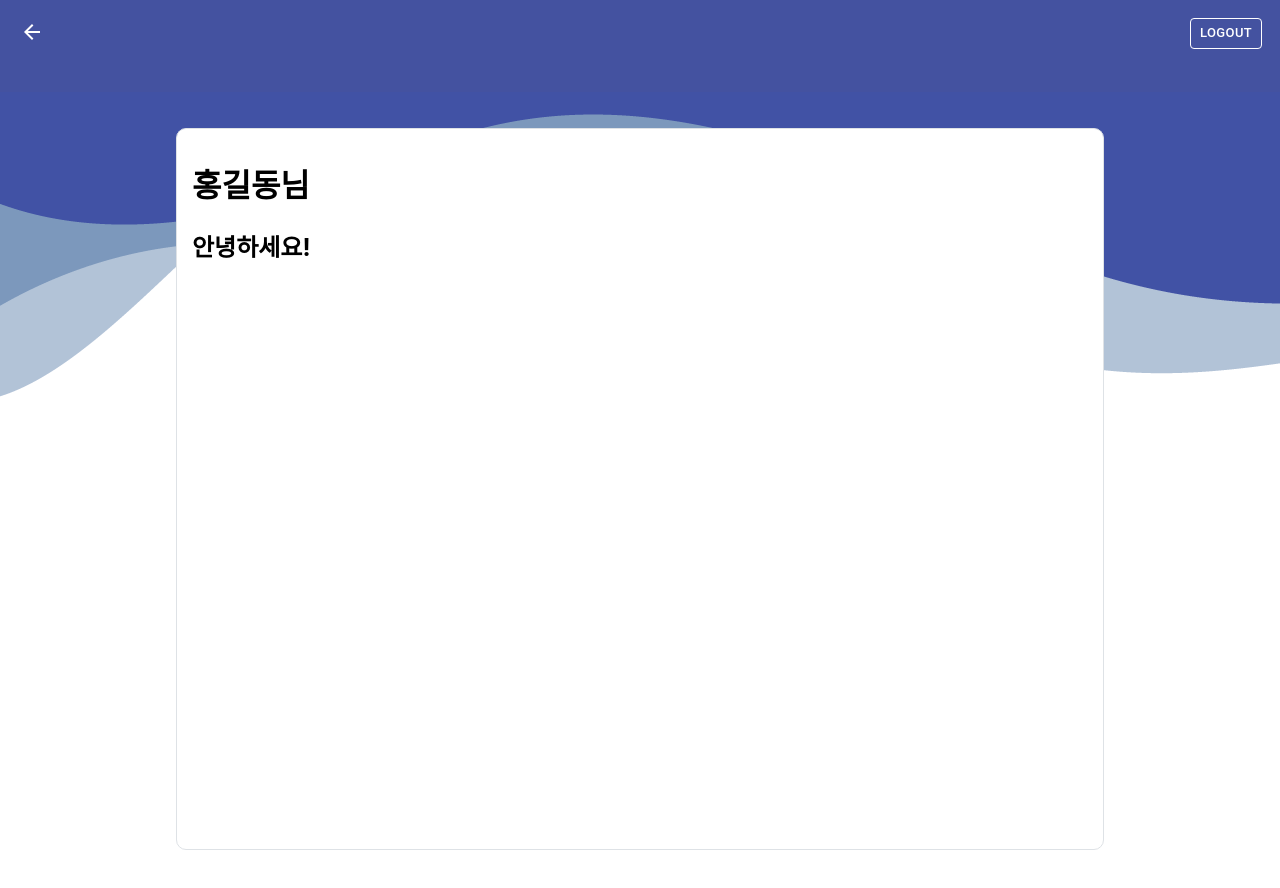
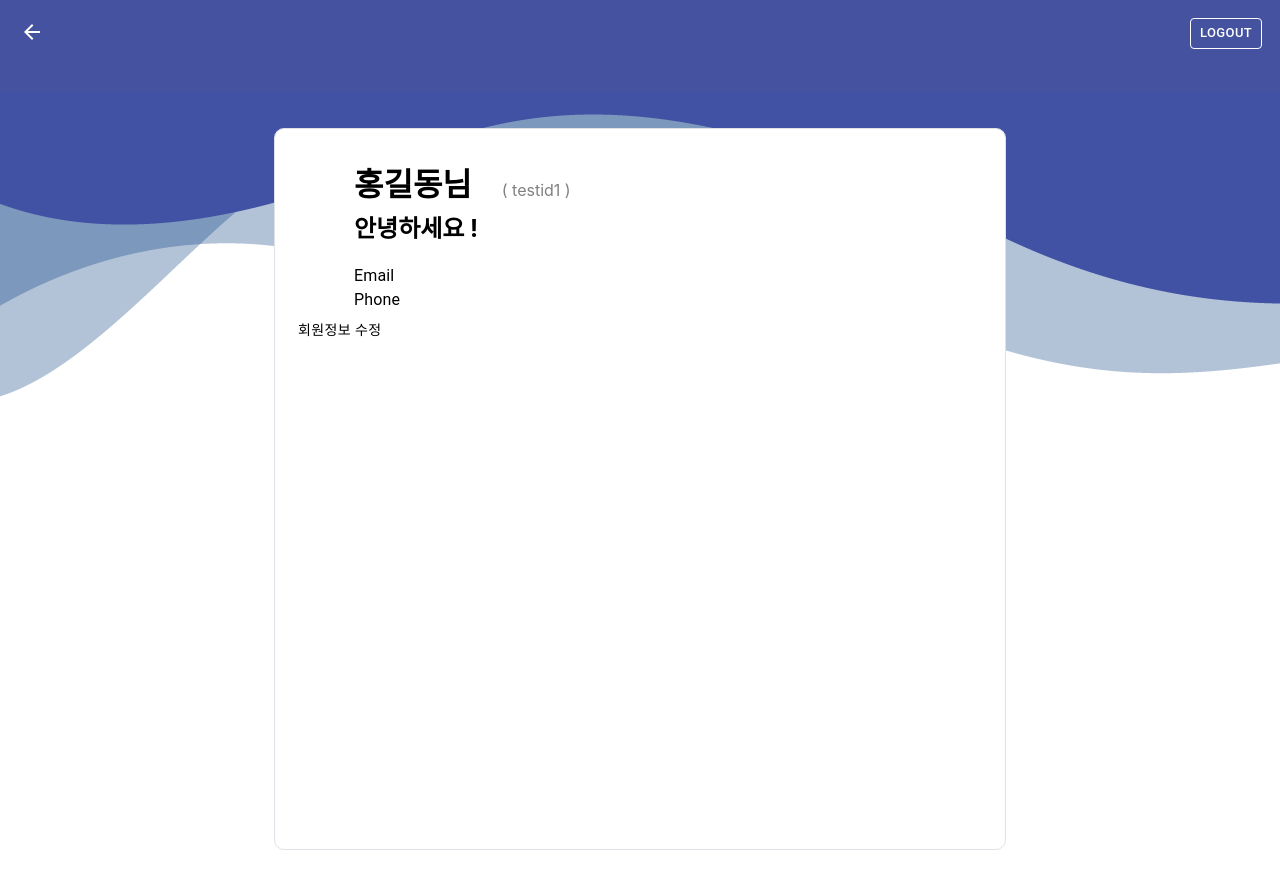
Before and after one commit to AntiCaffe/PDF, a React (Create React App) app in the folder src/main/frontend/: page /profile in a window 1280 px wide. Shown: the top 888 px of the page. Built offline with nearby package versions, Linux system fonts and the light colour scheme.

Commit message:
design:  프로파일 내부 텍스트 정리

```diff
--- a/src/main/frontend/src/layouts/dashboard/main-page/index.css
+++ b/src/main/frontend/src/layouts/dashboard/main-page/index.css
@@ -48,7 +48,7 @@
 
 .main-page h1 {
   display: block;
-  padding-top: 60px;
+  padding-top: 80px;
   margin-top: 0;
   margin-bottom: 20px;
   font-size: 2.1rem;
--- a/src/main/frontend/src/layouts/dashboard/main-page/index.js
+++ b/src/main/frontend/src/layouts/dashboard/main-page/index.js
@@ -95,8 +95,8 @@ function Dashboard() {
           </Button>
         </div>
       </div>
-      <div className="hero-main"></div>
-      <h1 className=" color-set disable-select">
+      <div className="hero-main "></div>
+      <h1 className="color-set disable-select">
         PCB 결함 탐지 <br /> 실시간 상황판
       </h1>
       <div className="container">
--- a/src/main/frontend/src/layouts/profile/index.css
+++ b/src/main/frontend/src/layouts/profile/index.css
@@ -31,20 +31,40 @@
 }
 
 .profile-container {
-  max-width: 70%;
-  width: 100%;
+  max-width: 700px;
+  min-width: 300px;
+  width: 70%;
   height: 700px;
   padding-right: 15px;
   padding-left: 15px;
   margin-right: auto;
   margin-left: auto;
 }
-
+.profile-container > * {
+  margin-left: 5vw;
+}
 .set-top {
   top: -430px;
   position: relative;
+}
+.set-top h2 {
+  margin-top: 4px;
 }
 
 .set-maxheight {
   max-height: 900px;
 }
+
+.name-id-text {
+  margin-top: 20px;
+}
+
+.name-id-text h1 {
+  display: inline;
+  margin-right: 30px;
+}
+
+.name-id-text p {
+  display: inline;
+  color: gray;
+}
--- a/src/main/frontend/src/layouts/profile/index.js
+++ b/src/main/frontend/src/layouts/profile/index.js
@@ -65,10 +65,16 @@ const ProfilePage = () => {
       </div>
       <div className="set-top">
         <div className="top profile-container">
+          <div className="name-id-text">
+            <h1>홍길동님</h1>
+            <p>( testid1 )</p>
+          </div>
+          <h2>안녕하세요 !</h2>
           <div>
-            <h1>홍길동님</h1>
-            <h2>안녕하세요!</h2>
+            <Typography>Email</Typography>
+            <Typography>Phone</Typography>
           </div>
+          <Button sx={{ color: "black" }}>회원정보 수정</Button>
         </div>
       </div>
     </div>
```
